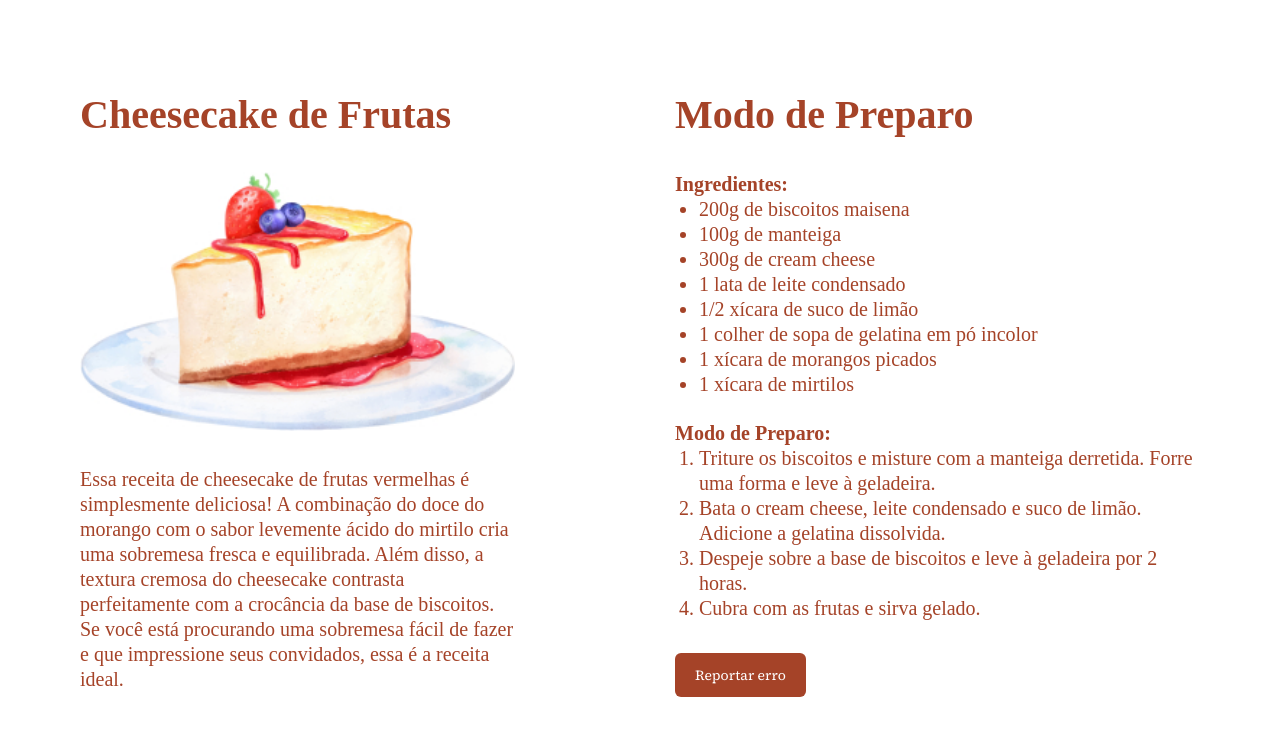
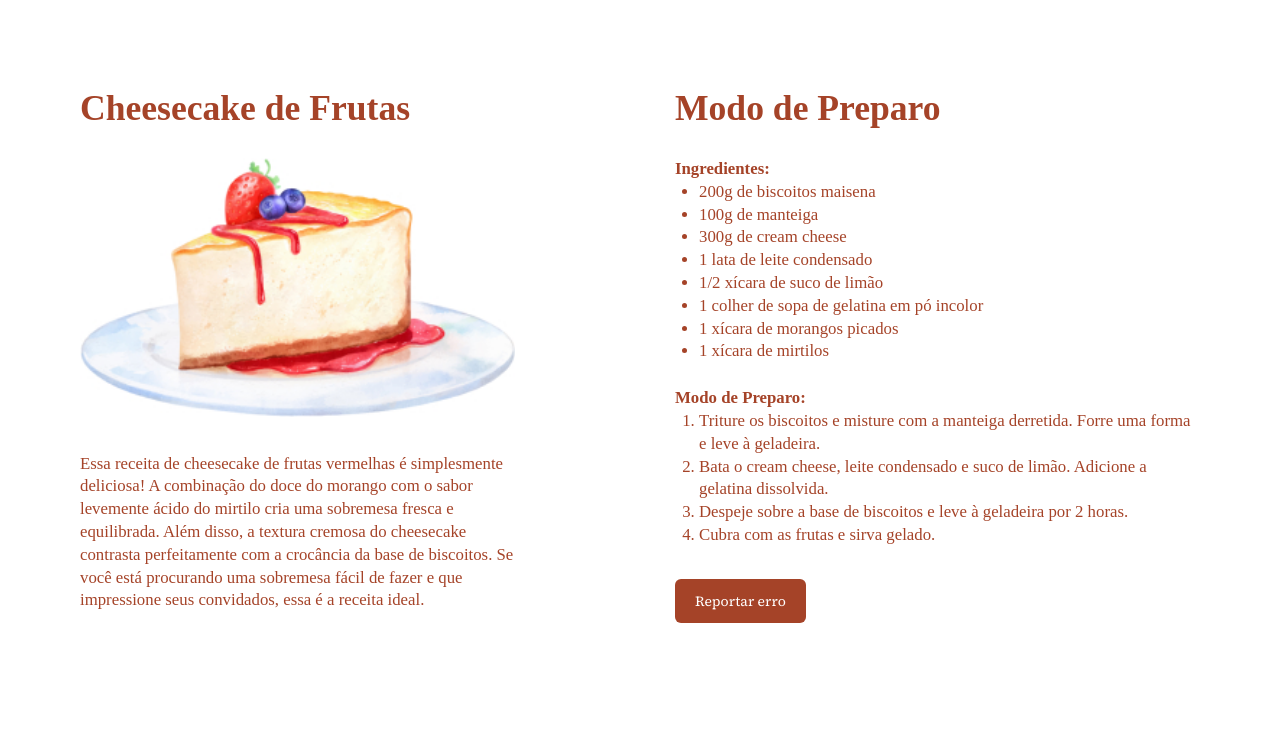
Before and after one commit to paulinhoteixeira/cheesecake, a plain HTML site: page index.html in a window 1280 px wide. Drawn offline with Linux system fonts and the light colour scheme; a web font is replaced by a local one.

Commit message:
clamp on font-size

```diff
--- a/style.css
+++ b/style.css
@@ -48,8 +48,8 @@ button{
 }
 
 h1, h2{
-  font-size: 2.8rem;
-  line-height: 3.6rem;
+  font-size: clamp(2.8rem, 2vw + 1rem, 4rem);
+  line-height: clamp(3.6rem, 2vw + 1rem, 5rem);
 }
 
 h2{
@@ -57,8 +57,8 @@ h2{
 }
 
 p, li, strong{
-  font-size: 1.4rem;
-  line-height: 1.8rem;
+  font-size: clamp(1.4rem, 1vw + 0.4rem, 2rem);
+  line-height: clamp(1.8rem, 1vw + 1rem, 2.5rem);
 }
 
 ul, ol{
@@ -85,15 +85,6 @@ ul{
     max-width: 52.5rem;
   }
 
-  h1, h2{
-    font-size: 4rem;
-    line-height: 5rem;
-  }
-
-  p, li, strong{
-    font-size: 2rem;
-    line-height: 2.5rem;
-  }
 
   button{
     padding: 1rem 2rem;
```
